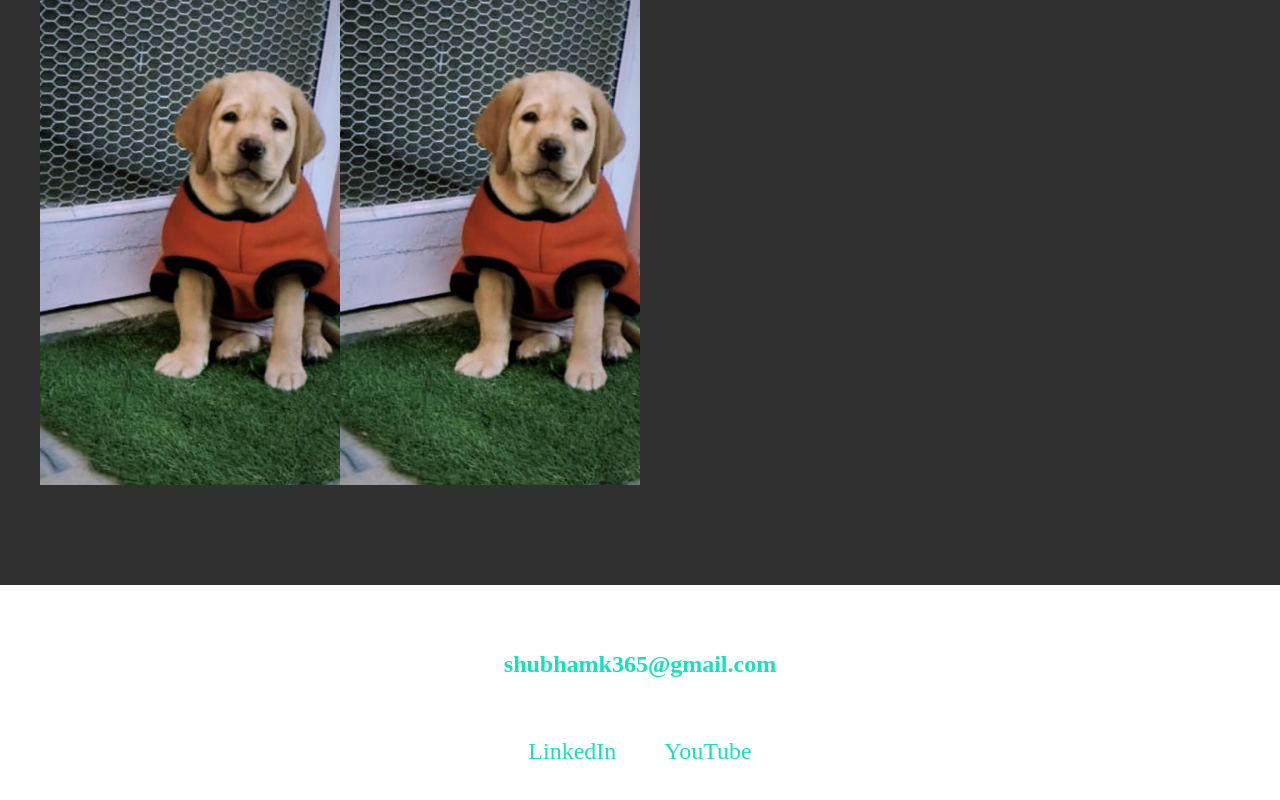
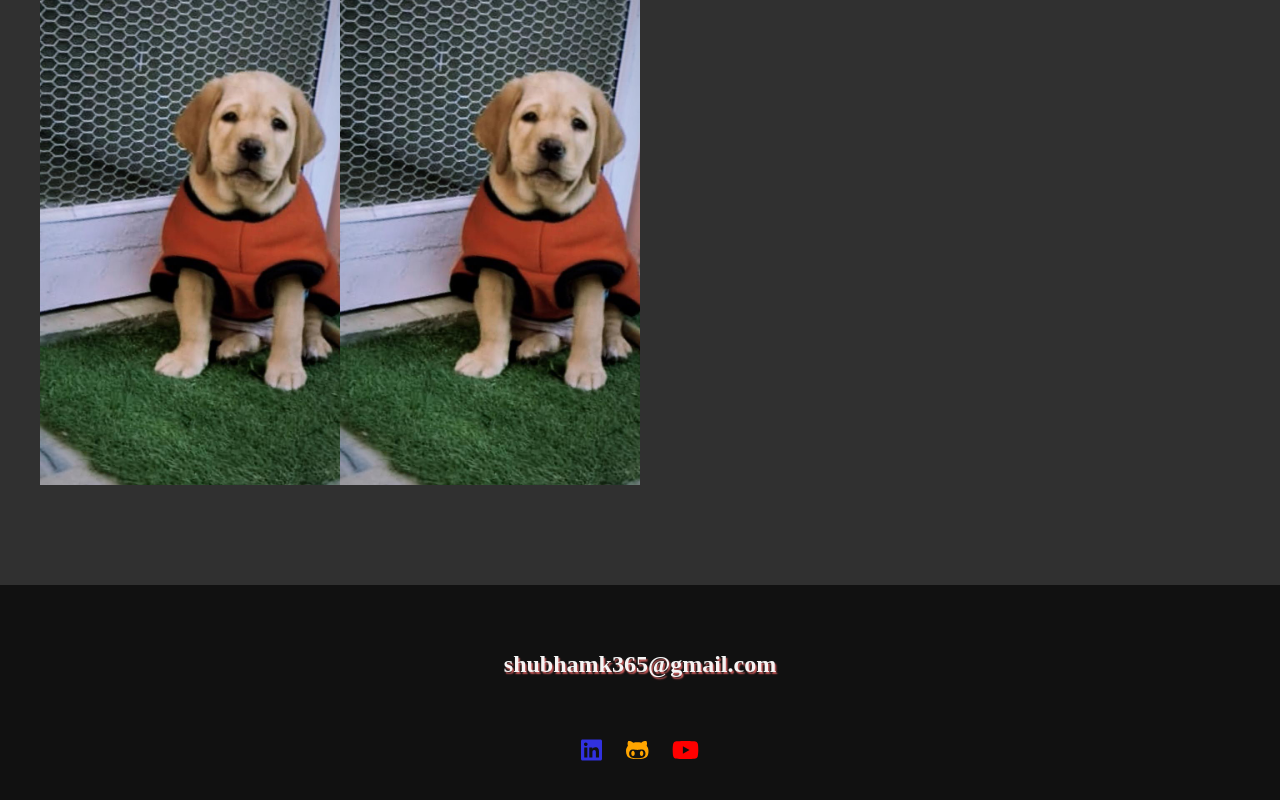
Before and after one commit to shubham-bit/Project, a plain HTML site: page index.html in a window 1280 px wide. Shown: the part 2201-3001 px from the top of the page. Drawn offline with Linux system fonts and the light colour scheme.

Commit message:
changes in footer

```diff
--- a/index.html
+++ b/index.html
@@ -3,11 +3,11 @@
     <head>
     <meta charset = "UTF-8">
     <meta name = "viewpoint" content ="width=device-width, intital-sclae=1.0">
-    <title> ShubhamKumar Portfolio website</title>
-    <link rel="stylesheet" href="https://cdnjs.cloudflare.com/ajax/libs/font-awesome/5.15.2/css/brands.min.css" integrity="sha512-dBL5cY4qTt42J1cfabCHTYR7KMztyd+n4t2GhD6EH/MKWJIIHuEYckJ1nHEpTwIaiDkrjzbc6WyiSkdLP+3INQ==" crossorigin="anonymous" />
-    <link rel="stylesheet" href="https://cdnjs.cloudflare.com/ajax/libs/font-awesome/5.15.2/css/solid.min.css" integrity="sha512-xIEmv/u9DeZZRfvRS06QVP2C97Hs5i0ePXDooLa5ZPla3jOgPT/w6CzoSMPuRiumP7A/xhnUBxRmgWWwU26ZeQ==" crossorigin="anonymous" />
-    <script src="https://cdnjs.cloudflare.com/ajax/libs/font-awesome/5.15.2/js/brands.min.js" integrity="sha512-/XaemEMILXoHbq4OqufiqRIdtZSPdDeFzoRo5aif5oV67J+62uXHuPcK6O/70ltl2Mdu/V1kR0nlwly5YWgk/Q==" crossorigin="anonymous"></script>
-    <script src="https://cdnjs.cloudflare.com/ajax/libs/font-awesome/5.15.2/js/solid.min.js" integrity="sha512-tmaD3q45JFEAXSixAxEo5p9K8ocD26I5zy42OQ5p7ZwnIx/JaGicXVHNawlZiZTHAU7jBNTl5XyZ8IcGwPG7gQ==" crossorigin="anonymous"></script>
+    <title> Shubham Kumar </title>
+    <link rel="stylesheet" href="https://cdnjs.cloudflare.com/ajax/libs/font-awesome/5.15.2/css/all.min.css"/>
+    <link rel="stylesheet" href="https://cdnjs.cloudflare.com/ajax/libs/font-awesome/5.15.2/css/solid.min.css" />
+    <script src="https://cdnjs.cloudflare.com/ajax/libs/font-awesome/5.15.2/js/all.min.js"></script>
+    <script src="https://cdnjs.cloudflare.com/ajax/libs/font-awesome/5.15.2/js/solid.min.js" ></script>
 
 
     <link rel="stylesheet" href="./style.css" />
@@ -126,21 +126,25 @@
 
             <!--Footer-->
             <footer class="footer">
-            <a href="mailto:shubhamk365@gmail.com" class="footer__link">shubhamk365@gmail.com</a>
+            <a href="mailto:shubhamk365@gmail.com" class="footer__link" style="color: whitesmoke">shubhamk365@gmail.com</a>
             <ul class="social-list">
                 <li class="social-list__item">
                     <a class="social-list__link"
-                href="https://www.linkedin.com/in/shubham-kumar-42957a134/">LinkedIn</a>
+                        href="https://www.linkedin.com/in/shubham-kumar-42957a134/">
+                        <i class="fab fa-linkedin" style="color: rgb(49, 49, 223)"></i>
+                    </a>
              </li>
              <li class ="social-list__item">
                     <a class="social-list__link"
                         href="https://github.com/shubham-bit">
-                        <i class="fab fa-github-alt"></i>
+                        <i class="fab fa-github-alt" style= " color: orange"></i>
                     </a>
                 </li>
                 <li class="social-list__item">
-                    <a class="social-list__link"
-                    href= "https://www.youtube.com/channel/UCZXeBGGROZG8V6GIhQdGSwg">YouTube</a>
+                     <a class="social-list__link"
+                      href= "https://www.youtube.com/channel/UCZXeBGGROZG8V6GIhQdGSwg">
+                      <i class="fab fa-youtube" style= "color: red"></i>
+                    </a>
                 </li>
             </ul>
 
@@ -150,3 +154,7 @@
 
     </body>
 </html>
+
+
+<!--<link rel="stylesheet" href="https://cdnjs.cloudflare.com/ajax/libs/font-awesome/5.15.2/css/all.min.css"/>
+<script src="https://cdnjs.cloudflare.com/ajax/libs/font-awesome/5.15.2/js/all.min.js"></script> -->
--- a/style.css
+++ b/style.css
@@ -366,11 +366,12 @@ header {
 /* Footer */
 
 .footer {
-    background: white;
-    color: var(--clr-accent);
+    background: #111;
+    color: var(--clr-icon);
     text-align: center;
     padding: 2.5em 0;
     font-size: var(--fs-h3);
+    text-shadow: 1.5px 1.5px 1.5px rgb(199, 91, 91);
 }
 
 .footer a {
```
